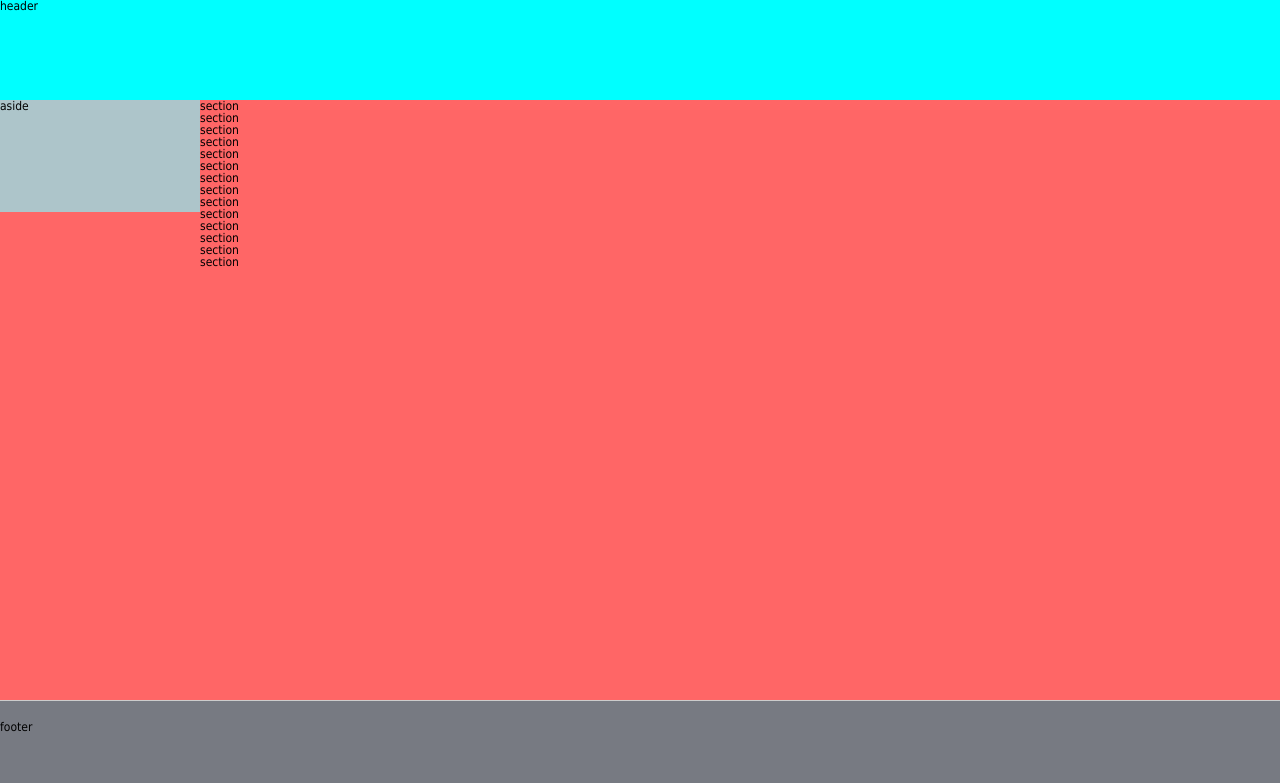
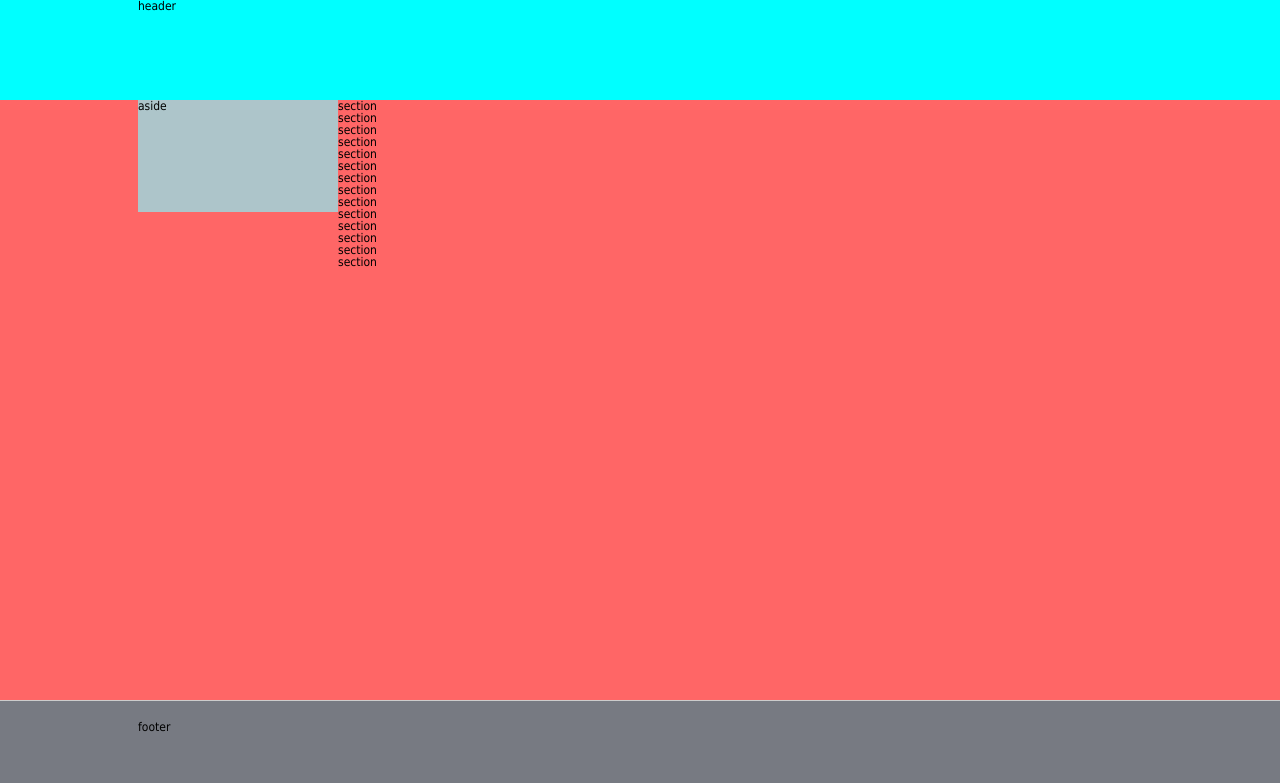
Before and after one commit to nomigood/LG_Twins, a plain HTML site: page sub.html in a window 1280 px wide. Drawn offline with Linux system fonts and the light colour scheme.

Commit message:
클래스 변경

```diff
--- a/sub.html
+++ b/sub.html
@@ -17,7 +17,7 @@
 		<!-- #header -->
 		<div id="header">
 			<!-- #content_wrap -->
-			<div id="content_wrap">
+			<div class="content_wrap">
 				header
 			</div>
 			<!-- /#content_wrap -->
@@ -26,7 +26,7 @@
 		<!-- #container -->
 		<div id="container">
 			<!-- #content_wrap -->
-			<div id="content_wrap">
+			<div class="content_wrap">
 				<!-- #aside -->
 				<div id="aside">
 					aside
@@ -57,7 +57,7 @@
 		<!-- #footer -->
 		<div id="footer">
 			<!-- #content_wrap -->
-			<div id="content_wrap">
+			<div class="content_wrap">
 				footer
 			</div>
 			<!-- /#content_wrap -->
```
